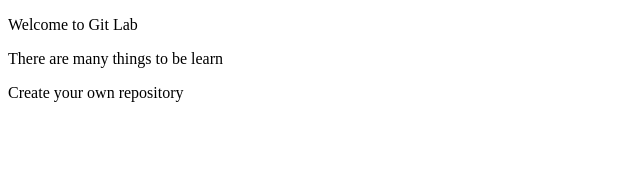
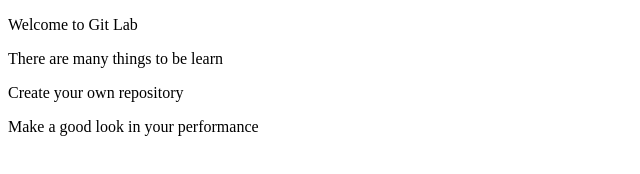
Before and after one commit to sarat-gautham/Git_work, a plain HTML site: page index.html in a window 1280 px wide. Shown: the whole page, without its empty margins (0-640 px from the left). Drawn offline with Linux system fonts and the light colour scheme.

Commit message:
Added changes index.html

```diff
--- a/index.html
+++ b/index.html
@@ -9,5 +9,6 @@
     <p> Welcome to Git Lab </p>
     <p> There are many things to be learn </p>
     <p> Create your own repository </p>
+    <p> Make a good look in your performance </p>
 </body>
 </html>
```
